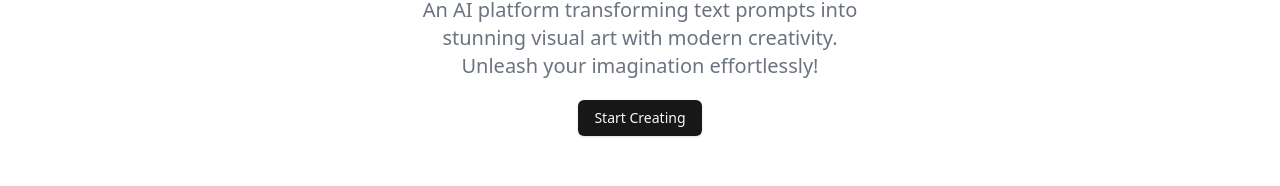
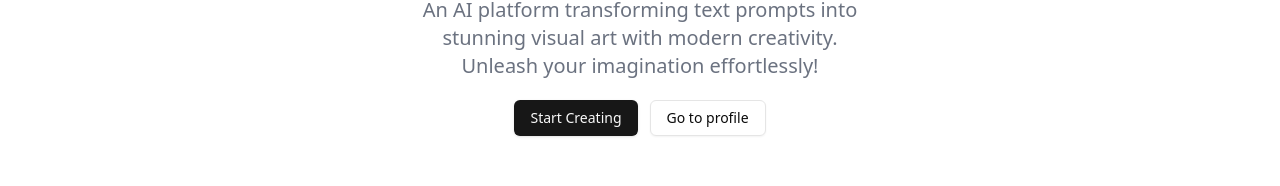
Before and after one commit to lobnor2/ThangkaAI, a Next.js app: page / in a window 1280 px wide. Shown: the part 376-562 px from the top of the page. Built offline with nearby package versions, Linux system fonts and the light colour scheme; no server answers.

Commit message:
add profile button in home page

```diff
--- a/src/app/page.tsx
+++ b/src/app/page.tsx
@@ -40,6 +40,7 @@ export default function Home() {
         modern creativity. Unleash your imagination effortlessly!
       </motion.p>
       <motion.div
+        className="flex justify-center items-center gap-3 mt-5"
         initial={{
           opacity: 0,
           scale: 0.95,
@@ -53,7 +54,10 @@ export default function Home() {
         transition={{ duration: 1, delay: 0.5 }}
       >
         <Link href={"/create"}>
-          <Button className="mt-5">Start Creating</Button>
+          <Button className="">Start Creating</Button>
+        </Link>
+        <Link href={"/profile"}>
+          <Button variant={"outline"}>Go to profile</Button>
         </Link>
       </motion.div>
     </div>
```
